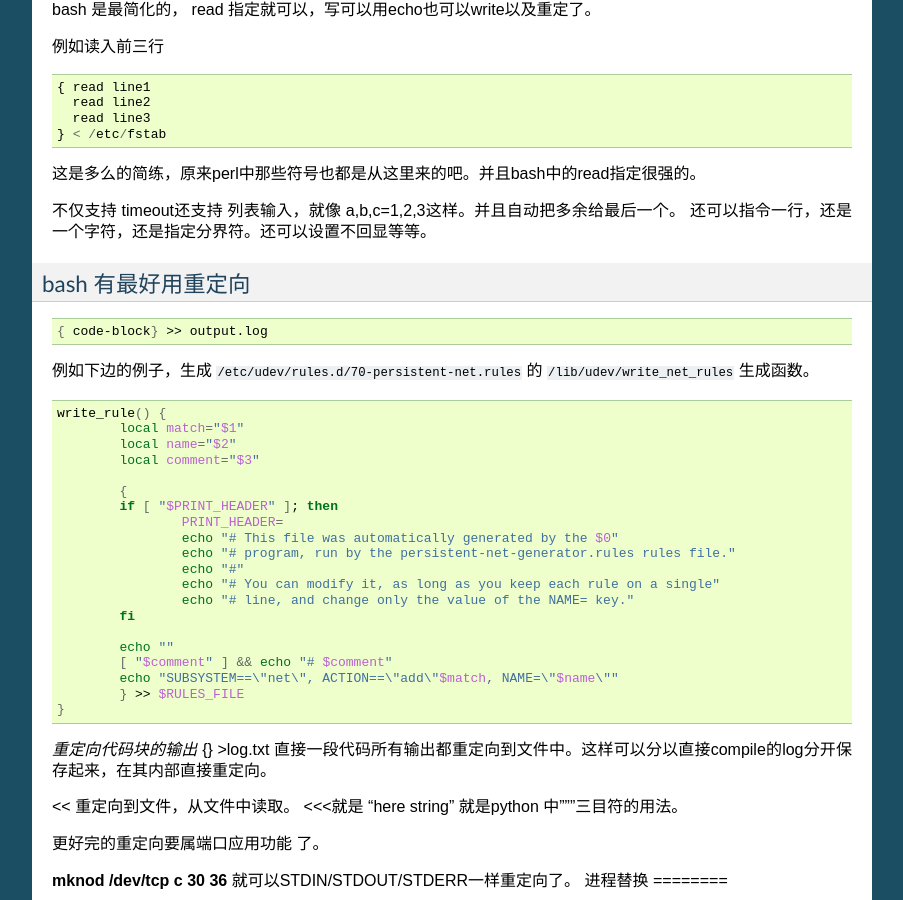
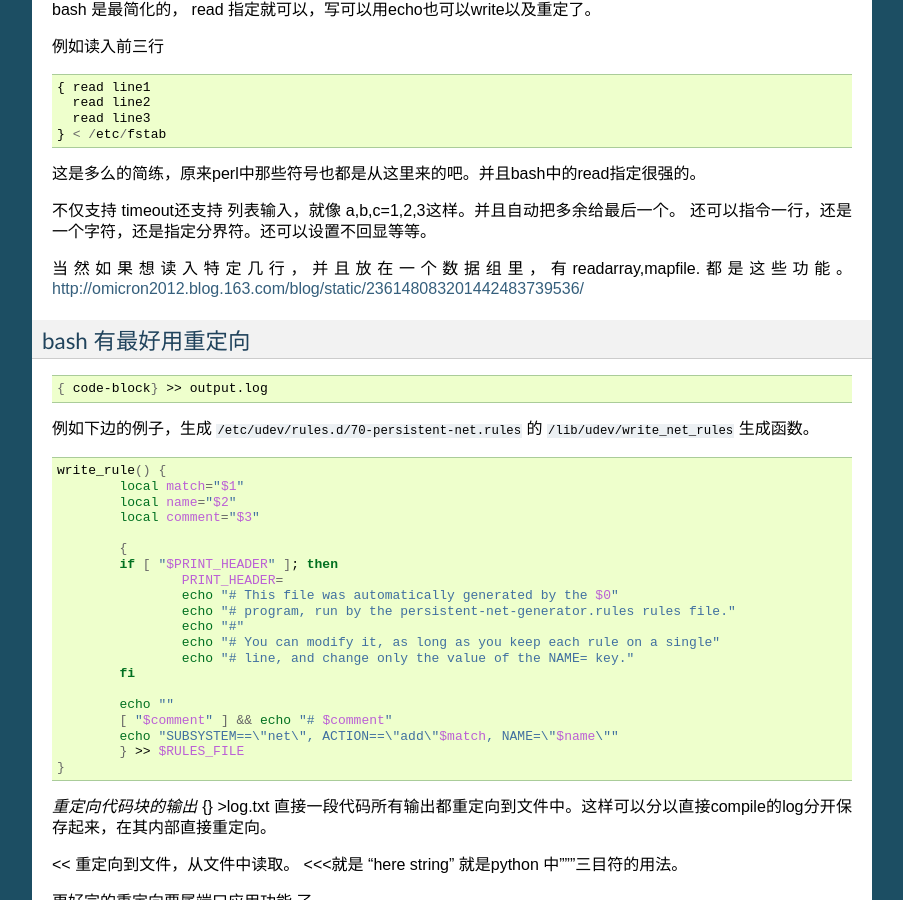
Before and after one commit to gwli/Programming, a Sphinx documentation site: the page built from source/content/Stage_1/Bash.rst, in a window 1280 px wide and 900 px high, scrolled down 980 px. Shown: the whole window, without its empty margins (198-1101 px from the left). Built offline with Sphinx 7.4.7, drawn with Linux system fonts in a browser that asks for light colours.

Commit message:
readarray,mapfile

```diff
--- a/source/content/Stage_1/Bash.rst
+++ b/source/content/Stage_1/Bash.rst
@@ -65,6 +65,9 @@ bash 是最简化的， read 指定就可以，写可以用echo也可以write以
 
 不仅支持 timeout还支持 列表输入，就像 a,b,c=1,2,3这样。并且自动把多余给最后一个。
 还可以指令一行，还是一个字符，还是指定分界符。还可以设置不回显等等。
+
+当然如果想读入特定几行，并且放在一个数据组里，有readarray,mapfile.都是这些功能。
+http://omicron2012.blog.163.com/blog/static/236148083201442483739536/
 
 bash 有最好用重定向
 -------------------
```
Also changed, not shown: source/content/Stage_0/componentOfLanguage.rst (line endings or trailing spaces).
